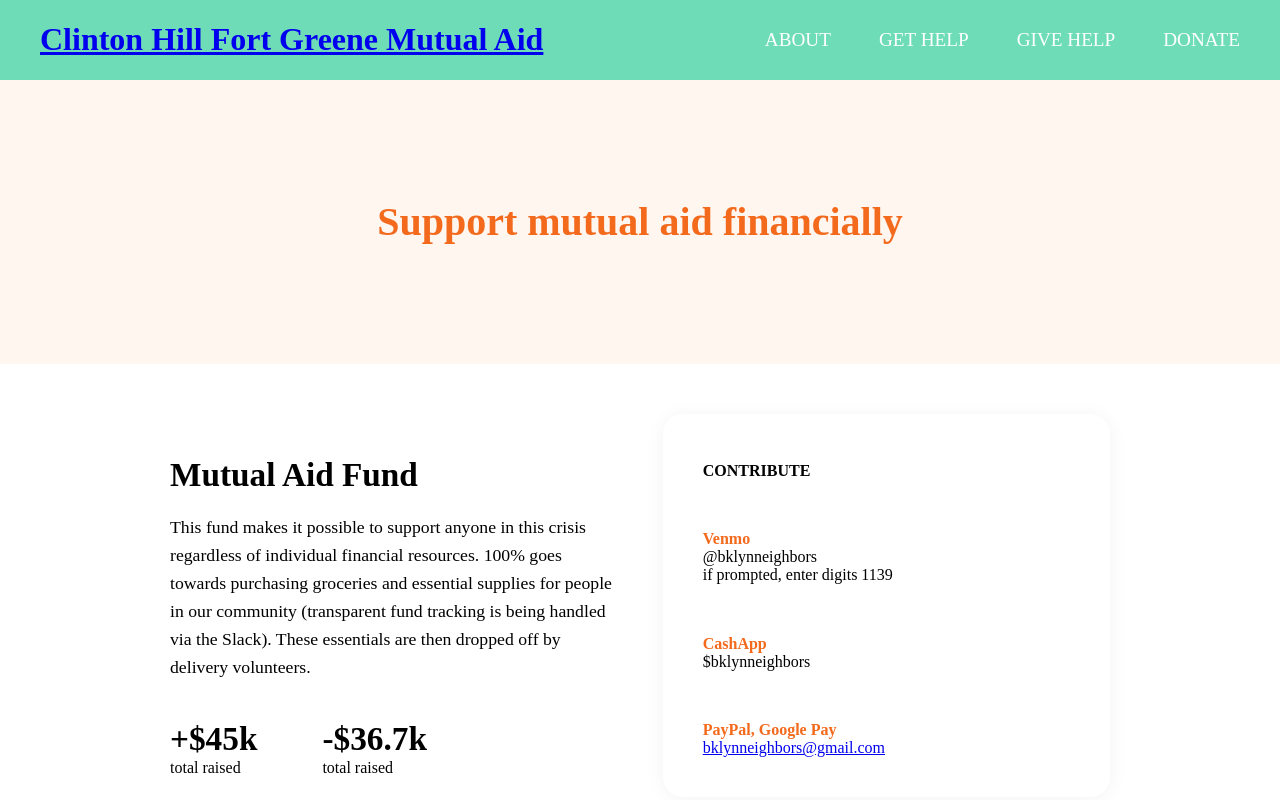
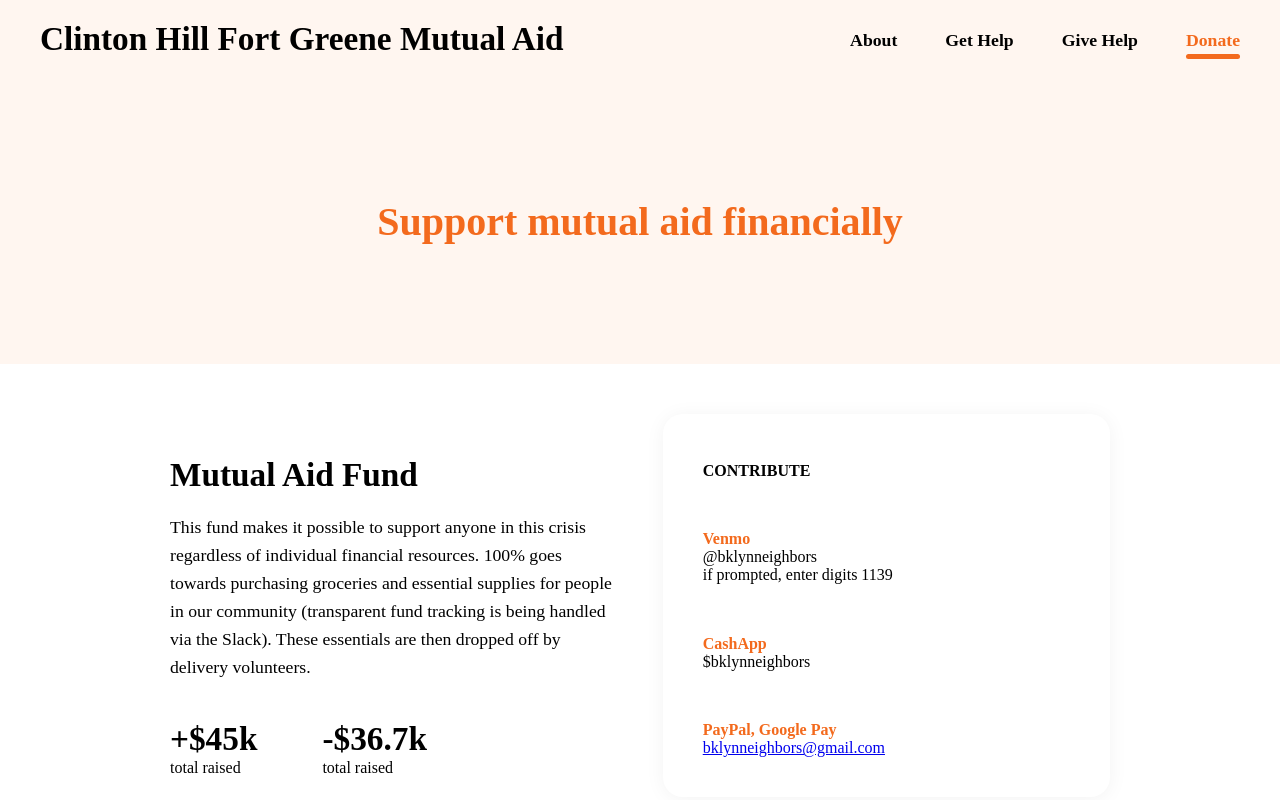
Before and after one commit to RodEsp/chfgma.org, a React (Create React App) app: page /donate in a window 1280 px wide. Built offline with nearby package versions, Linux system fonts and the light colour scheme; a web font is replaced by a local one.

Commit message:
nav color

```diff
--- a/src/components/layout/Content.css
+++ b/src/components/layout/Content.css
@@ -139,7 +139,7 @@ Text Box
 .header1, .text-group h1, .text-group .header1 {
     font-style: normal;
     font-weight: bold;
-    font-size: calc(29px + (34 - 29) * ((100vw - 300px) / (1440 - 300)));
+    font-size: var(--font-size-responsive-h1);
     /* font-size: 34px; */
     line-height: 41px;
 }
@@ -149,7 +149,7 @@ Text Box
 .header2, .text-group h2 {
     font-style: normal;
     font-weight: bold;
-    font-size: calc(21px + (24 - 21) * ((100vw - 300px) / (1440 - 300)));
+    font-size: var(--font-size-responsive-h2);
     line-height: 28px;
     text-transform: capitalize;
 }
@@ -159,7 +159,7 @@ Text Box
 .standard-text, .text-group p, .text-group ul {
     font-style: normal;
     font-weight: 500;
-    font-size: calc(16px + (18 - 16) * ((100vw - 300px) / (1440 - 300)));
+    font-size: var(--font-size-responsive);
     line-height: 28px;
 }
 
--- a/src/components/layout/Header.css
+++ b/src/components/layout/Header.css
@@ -1,5 +1,10 @@
-/* Mobile First */
-/* navigation styles start here */
+/***************
+ Mobile First
+***************/
+
+/***************
+ Header
+***************/
 
 header {
     /* TODO: Dynamic background color */
@@ -26,6 +31,26 @@ header.donate {
     background: var(--background-donate);
 }
 
+header.about nav {
+    background: var(--background-about);
+}
+
+header.get-help nav {
+    background: var(--background-get-help);
+}
+
+header.give-help nav {
+    background: var(--background-give-help);
+}
+
+header.donate nav {
+    background: var(--background-donate);
+}
+
+/****************************
+ Nav
+****************************/
+
 .nav-toggle {
     display: none;
 }
@@ -33,7 +58,6 @@ header.donate {
 .nav-toggle-label {
     position: absolute;
     top: 0;
-    /* top: 9%; */
     left: 0;
     margin-left: 1em;
     height: 100%;
@@ -43,20 +67,17 @@ header.donate {
 }
 
 /* TODO: Use this same logic to create that bottom line for the nav links */
-.nav-toggle-label span,
-.nav-toggle-label span::before,
-.nav-toggle-label span::after
-{
+
+.nav-toggle-label span, .nav-toggle-label span::before, .nav-toggle-label span::after {
     position: relative;
     display: block;
-    background: #ffffff;
+    background: black;
     height: 2px;
     width: 2em;
     border-radius: 2px;
 }
 
-.nav-toggle-label span::before,
-.nav-toggle-label span::after {
+.nav-toggle-label span::before, .nav-toggle-label span::after {
     content: '';
     position: absolute;
 }
@@ -68,7 +89,6 @@ header.donate {
 .nav-toggle-label span::after {
     top: 7px;
 }
-
 
 nav {
     position: absolute;
@@ -96,30 +116,48 @@ nav li {
 }
 
 nav a {
-    color: #ffffff;
     text-decoration: none;
-    font-size: 1.2rem; /* TODO: change later? */
-    text-transform: uppercase;
+    color: rgba(0, 0, 0, 1);
+    font-style: normal;
+    font-weight: 600;
+    font-size: var(--font-size-responsive);
+    line-height: 22px;
     /* Toggle Animation - Collapse */
     opacity: 0;
     transition: opacity 150ms ease-in-out;
 }
 
+
 nav a:hover {
     /* TODO: change hover later */
-    color: #000;
+    font-weight: bolder;
 }
 
 /* The ~ looks for any preceding sibling, it doesn't have to be immediately after. */
 
-.nav-toggle:checked ~ nav {
+.nav-toggle:checked~nav {
     /* Toggle Animation */
     transform: scale(1, 1);
 }
-.nav-toggle:checked ~nav a {
+
+.nav-toggle:checked~nav a {
     /* Animation - Expand */
     opacity: 1;
     transition: opacity 250ms ease-in-out 250ms;
+}
+
+/***************
+ Logo
+***************/
+
+.logo a {
+    font-style: normal;
+    font-weight: bold;
+    font-size: var(--font-size-responsive-h1);
+    line-height: 29px;
+    text-decoration: none;
+    text-transform: none;
+    color: black;
 }
 
 .logo.logo-long {
@@ -133,40 +171,26 @@ nav a:hover {
     .logo.logo-short {
         display: none;
     }
-
 }
 
-/* Desktop Styles */
-@media screen and (min-width: 800px) {
+/***************
+ Desktop
+***************/
 
+@media screen and (min-width: 768px) {
     header {
         display: grid;
-        /* grid-template-columns: 1fr auto minmax(600px, 3fr) 1fr; */
         grid-template-columns: minmax(10px, 40px) auto minmax(600px, 3fr) minmax(10px, 40px);
     }
-
     header nav {
         background: none;
     }
-    header.about nav {
-        background: var(--background-about);
-    }
-    header.get-help nav {
-        background: var(--background-get-help);
-    }
-    header.give-help nav {
-        background: var(--background-give-help);
-    }
-    header.donate nav {
-        background: var(--background-donate);
-    }
 
     /* Logo */
-    .logo {
+    header .logo {
         grid-column: 2 / 3;
     }
-
-    .nav-toggle-label {
+    header .nav-toggle-label {
         display: none;
     }
 
@@ -192,6 +216,7 @@ nav a:hover {
         position: relative;
     }
 
+    /* nav animations */
     nav a::after {
         content: '';
         display: block;
@@ -199,90 +224,44 @@ nav a:hover {
         /* TODO: change color to match page font color */
         background: black;
         position: absolute;
-        bottom: -.75em;
+        bottom: -.5em;
         left: 0;
         right: 0;
         border-radius: 20px;
-
         /* Animation */
         transform: scale(0, 1);
         transition: transform ease-in-out 250ms;
     }
-
     nav a:hover::after {
-        transform: scale(1,1);
+        /* Animation */
+        transform: scale(1, 1);
+    }
+    nav a.is-active::after {
+        /* Animation */
+        transform: scale(1, 1);
+    }
+    nav a.is-active.about-link {
+        color: var(--font-color-about);
+    }
+    nav a.is-active.get-help-link {
+        color: var(--font-color-get-help);
+    }
+    nav a.is-active.give-help-link {
+        color: var(--font-color-give-help);
+    }
+    nav a.is-active.donate-link {
+        color: var(--font-color-donate);
+    }
+    nav a.about-link::after {
+        background: var(--font-color-about);
+    }
+    nav a.get-help-link::after {
+        background: var(--font-color-get-help);
+    }
+    nav a.give-help-link::after {
+        background: var(--font-color-give-help);
+    }
+    nav a.donate-link::after {
+        background: var(--font-color-donate);
     }
 }
-
-
-
-
-
-
-
-
-
-
-
-
-
-/* .header {
-    font-style: normal;
-    background-color: transparent;
-}
-
-.nav-container {
-    display: flex;
-    align-items: flex-end;
-    flex-direction: row;
-    padding: 0 30px;
-    align-items: center;
-    color: white;
-}
-
-.nav-container > li {
-    list-style: none;
-    padding: 10px;
-}
-
-.home {
-    flex: 1;
-    text-align: left;
-    font-style: normal;
-    font-weight: bold;
-    font-size: calc(14px + (24 - 14) * ((100vw - 300px) / (1440 - 300)));
-    line-height: 29px;
-}
-
-.link {
-    font-style: normal;
-    font-weight: 600;
-    font-size: calc(12px + (18 - 12) * ((100vw - 300px) / (1440 - 300)));
-    line-height: 22px;
-}
-
-a {
-    text-decoration: none;
-    color: black;
-}
-
-.is-active {
-    border-bottom-left-radius: 10;
-    border-top-left-radius: 10%;
-}
-.is-active.about-link {
-    color: #009E78;
-    border-bottom: 5px solid #009E78;
-}
-.is-active.get-help-link {
-    color: #432BFA;
-    border-bottom: 5px solid #432BFA;
-}
-.is-active.give-help-link {
-    color: #D61087;
-    border-bottom: 5px solid #D61087;
-}
-.is-active.donate-link {
-    color: #F36A1D;
-    border-bottom: 5px solid #F36A1D;
-} */
--- a/src/components/layout/Header.js
+++ b/src/components/layout/Header.js
@@ -7,11 +7,18 @@ import magnifyingGlassSVG from "../../assets/icons/icon-magnifying-glass.svg"
 
 // TODO: responsive header for mobile with hamburger
 
-function ResponsiveHeader() {
+function Header() {
   console.log("Responsive Header")
 
+  const location = useLocation();
+  const [headerClass, setHeaderClass] = useState(getHeaderClass(location.pathname))
+
+  useEffect(() => {
+    setHeaderClass(getHeaderClass(location.pathname))
+  }, [location])
+
   return (
-    <header className="responsive-header">
+    <header className={`responsive-header ${headerClass}`}>
       <h1 className="logo logo-long"><NavLink to="/" exact={true}>Clinton Hill Fort Greene Mutual Aid</NavLink></h1>
       <h1 className="logo logo-short"><NavLink to="/" exact={true}>Mutual Aid</NavLink></h1>
       <input type="checkbox" id="nav-toggle" className="nav-toggle"/>
@@ -21,7 +28,7 @@ function ResponsiveHeader() {
           <li><NavLink to="/get-help" className="get-help-link" activeClassName='is-active'>Get Help</NavLink></li>
           <li><NavLink to="/give-help" className="give-help-link" activeClassName='is-active'>Give Help</NavLink></li>
           <li><NavLink to="/donate" className="donate-link" activeClassName='is-active'>Donate</NavLink></li>
-          {/* <li><NavLink to="/search" className="link"><img src={magnifyingGlassSVG} alt="search icon"/></NavLink></li> */}
+          {/* <li><NavLink to="/search" className="search-link"><img src={magnifyingGlassSVG} alt="search icon"/></NavLink></li> */}
         </ul>
       </nav>
       <label for="nav-toggle" className="nav-toggle-label">
@@ -31,72 +38,22 @@ function ResponsiveHeader() {
   )
 }
 
-export default ResponsiveHeader;
-
-function Header() {
-  console.debug("Header")
-  const location = useLocation();
-  const [styles, setStyles] = useState(getColorScheme(location.pathname))
-
-  // Similar to componentDidMount and componentDidUpdate:
-  useEffect(() => {
-    console.log("EFFECT - location", location)
-    setStyles(getColorScheme(location.pathname))
-  }, [location])
-
-  return (
-    <header className={`header`} style={{
-      backgroundColor: styles.primary
-    }}>
-      <nav className="nav" >
-        <ul className="nav-container">
-          <li className="home"><NavLink to="/" exact={true}>Clinton Hill Fort Greene Mutual Aid</NavLink></li>
-          <li className="link"><NavLink to="/" exact={true} className="about-link" activeClassName='is-active'>About</NavLink></li>
-          <li className="link"><NavLink to="/get-help" className="get-help-link" activeClassName='is-active'>Get Help</NavLink></li>
-          <li className="link"><NavLink to="/give-help" className="give-help-link" activeClassName='is-active'>Give Help</NavLink></li>
-          <li className="link"><NavLink to="/donate" className="donate-link" activeClassName='is-active'>Donate</NavLink></li>
-          <li className="link"><NavLink to="/" className="link"><img src={magnifyingGlassSVG} alt="search icon" style={{ margin: "7px 0 0 0" }} /></NavLink></li>
-        </ul>
-      </nav>
-    </header>
-  )
+function getHeaderClass(pathname) {
+  console.log("getPageClass :::", pathname)
+  switch (pathname) {
+    case "/":
+      return "about";
+    case "/about":
+      return "about";
+    case "/get-help":
+      return "get-help";
+    case "/give-help":
+      return "give-help"
+    case "/donate":
+      return "donate"
+    default:
+      break;
+  }
 }
 
-Header.propTypes = {
-  style: PropTypes.shape({
-    backgroundColor: PropTypes.string.isRequired,
-  }),
-}
-
-
-
-
-
-function getColorScheme(pathname) {
-  console.log("getColorScheme :::", pathname)
-  const defaultColorScheme = {
-    primary: "rgb(241, 253, 247)",
-    secondary: "#009E78"
-  }
-  if (pathname === "/about" || pathname === "/") {
-    return defaultColorScheme
-  } else if (pathname === "/get-help") {
-    return {
-      primary: "rgb(247, 246, 255)",
-      secondary: "#432BFA",
-    }
-  } else if (pathname === "/give-help") {
-    return {
-      primary: "#FFF2FA",
-      secondary: "#D61087",
-    }
-  } else if (pathname === "/donate") {
-    return {
-      primary: "#FFF6F0",
-      secondary: "#F36A1D",
-    }
-  } else {
-    console.error("Error while setting background color: invalid history location")
-    return defaultColorScheme
-  }
-}
+export default Header;
```
Also changed, not shown: src/index.css (+10 -7 lines).
